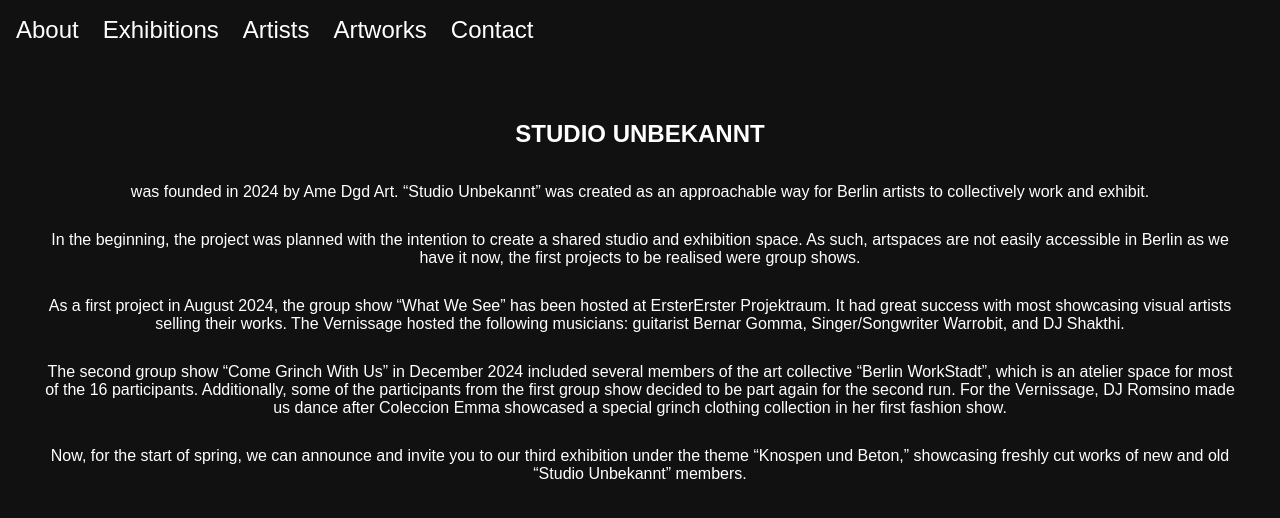
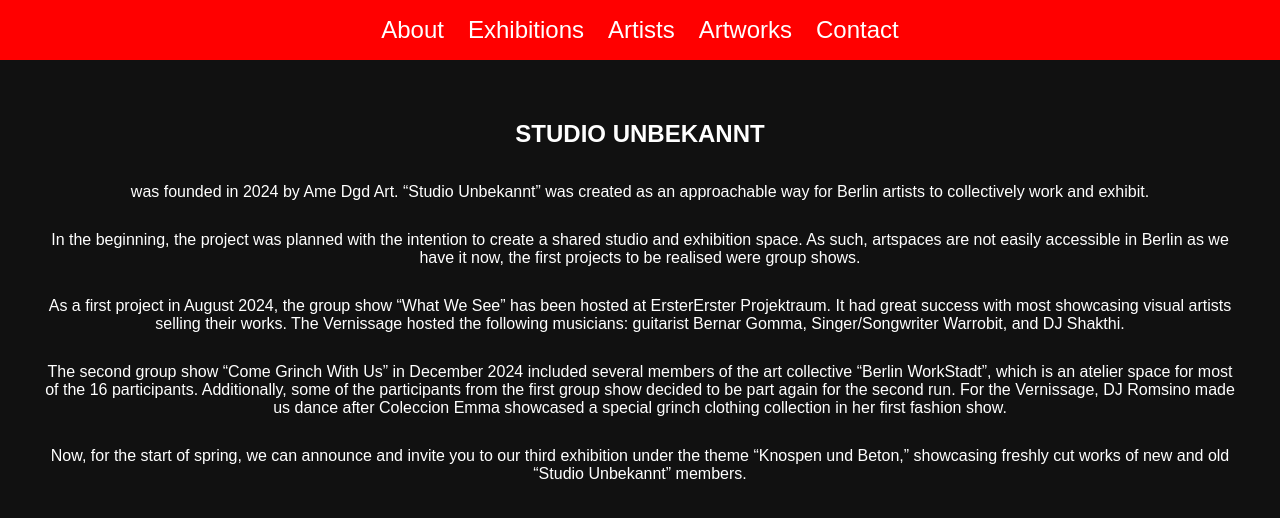
Before and after one commit to rabe200/studioUnbekannt, a Next.js app: page / in a window 1280 px wide. Shown: the top 518 px of the page. Built offline with nearby package versions, Linux system fonts and the light colour scheme.

Commit message:
adjust navbar to be centered

```diff
--- a/components/Navbar/index.js
+++ b/components/Navbar/index.js
@@ -5,12 +5,14 @@ import { FiMenu, FiX } from "react-icons/fi";
 import { useRouter } from "next/router";
 
 const Nav = styled.nav`
-  background: #111;
+  background: red;
   padding: 1rem;
   display: flex;
-  justify-content: space-between;
+  justify-content: center;
   align-items: center;
   position: relative;
+  text-align: center;
+  width: 100%;
 `;
 
 const NavLinks = styled.div`
@@ -32,10 +34,11 @@ const NavLinks = styled.div`
   }
 `;
 
-const NavLink = styled(Link)`
+const NavLink = styled.a`
   color: #fff;
   text-decoration: none;
   font-size: 1.5rem;
+  cursor: pointer;
 
   &:hover {
     color: #ffcc00;
@@ -61,17 +64,54 @@ export default function Navbar() {
     setIsOpen(false); // Close menu when navigating to a new page
   }, [router.pathname]);
 
+  const handleNavClick = (href) => {
+    if (router.pathname === href) {
+      router.replace(href); // Force reload the same page
+    }
+    setIsOpen(false); // Close the menu on any link click
+  };
+
   return (
     <Nav>
       <MenuIcon onClick={() => setIsOpen(!isOpen)}>
         {isOpen ? <FiX /> : <FiMenu />}
       </MenuIcon>
       <NavLinks isOpen={isOpen}>
-        <NavLink href="/about">About</NavLink>
-        <NavLink href="/exhibitions">Exhibitions</NavLink>
-        <NavLink href="/artists">Artists</NavLink>
-        <NavLink href="/artworks">Artworks</NavLink>
-        <NavLink href="/contact">Contact</NavLink>
+        <NavLink
+          onClick={() => handleNavClick("/about")}
+          as={Link}
+          href="/about"
+        >
+          About
+        </NavLink>
+        <NavLink
+          onClick={() => handleNavClick("/exhibitions")}
+          as={Link}
+          href="/exhibitions"
+        >
+          Exhibitions
+        </NavLink>
+        <NavLink
+          onClick={() => handleNavClick("/artists")}
+          as={Link}
+          href="/artists"
+        >
+          Artists
+        </NavLink>
+        <NavLink
+          onClick={() => handleNavClick("/artworks")}
+          as={Link}
+          href="/artworks"
+        >
+          Artworks
+        </NavLink>
+        <NavLink
+          onClick={() => handleNavClick("/contact")}
+          as={Link}
+          href="/contact"
+        >
+          Contact
+        </NavLink>
       </NavLinks>
     </Nav>
   );
--- a/pages/_app.js
+++ b/pages/_app.js
@@ -8,11 +8,28 @@ const GlobalStyle = createGlobalStyle`
     font-family: Arial, sans-serif;
     background-color: #111;
     color: white;
+    text-align: center; /* Ensures text is centered globally */
+
   }
 
   a {
     color: inherit;
     text-decoration: none;
+  }
+  nav {
+    display: flex;
+    justify-content: center; /* Centers navbar links */
+    align-items: center;
+
+  }
+
+  ul {
+    list-style: none;
+    padding: 0;
+  }
+
+  h1, h2, h3, h4, h5, h6, p {
+    text-align: center; /* Ensures all headers and paragraphs are centered */
   }
 `;
 
@@ -20,6 +37,9 @@ const PageWrapper = styled.div`
   display: flex;
   flex-direction: column;
   min-height: 100vh;
+  text-align: center;
+  justify-content: center;
+  align-items: center;
 `;
 
 const Container = styled.main`
```
